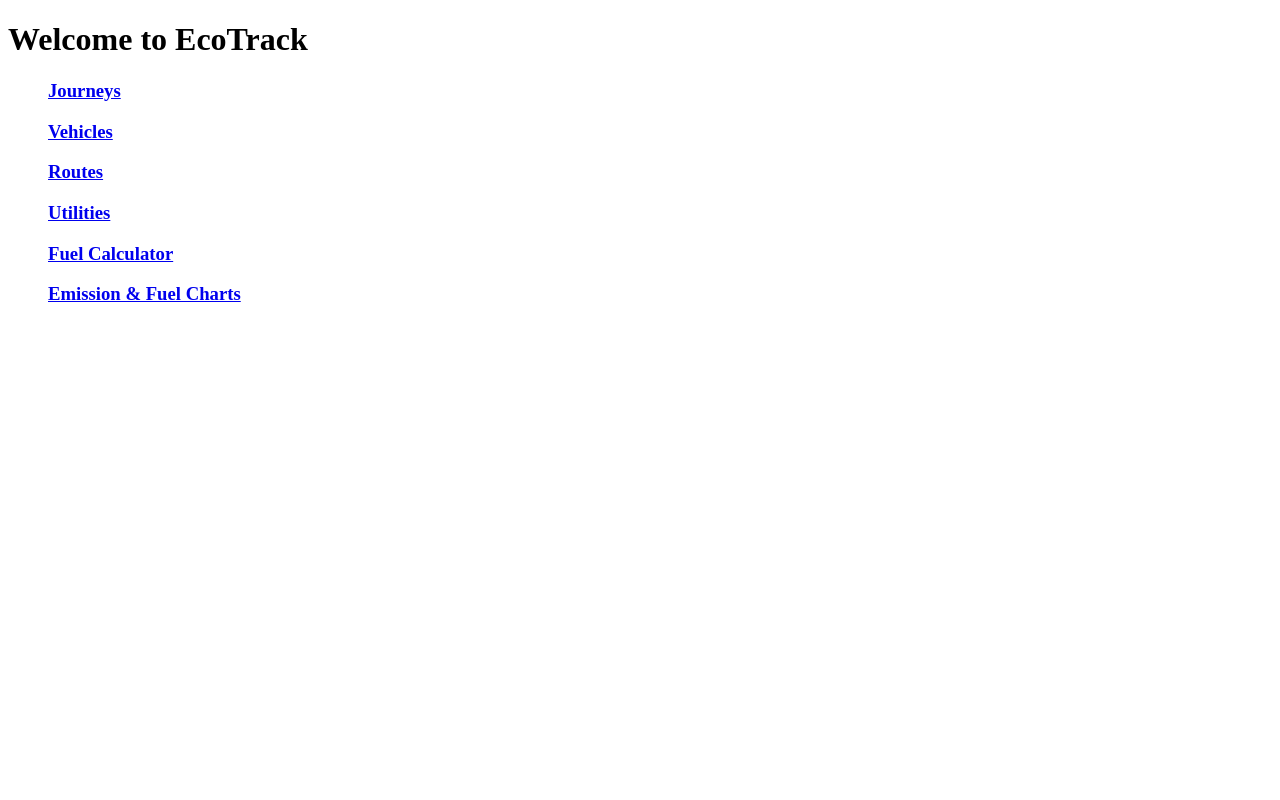
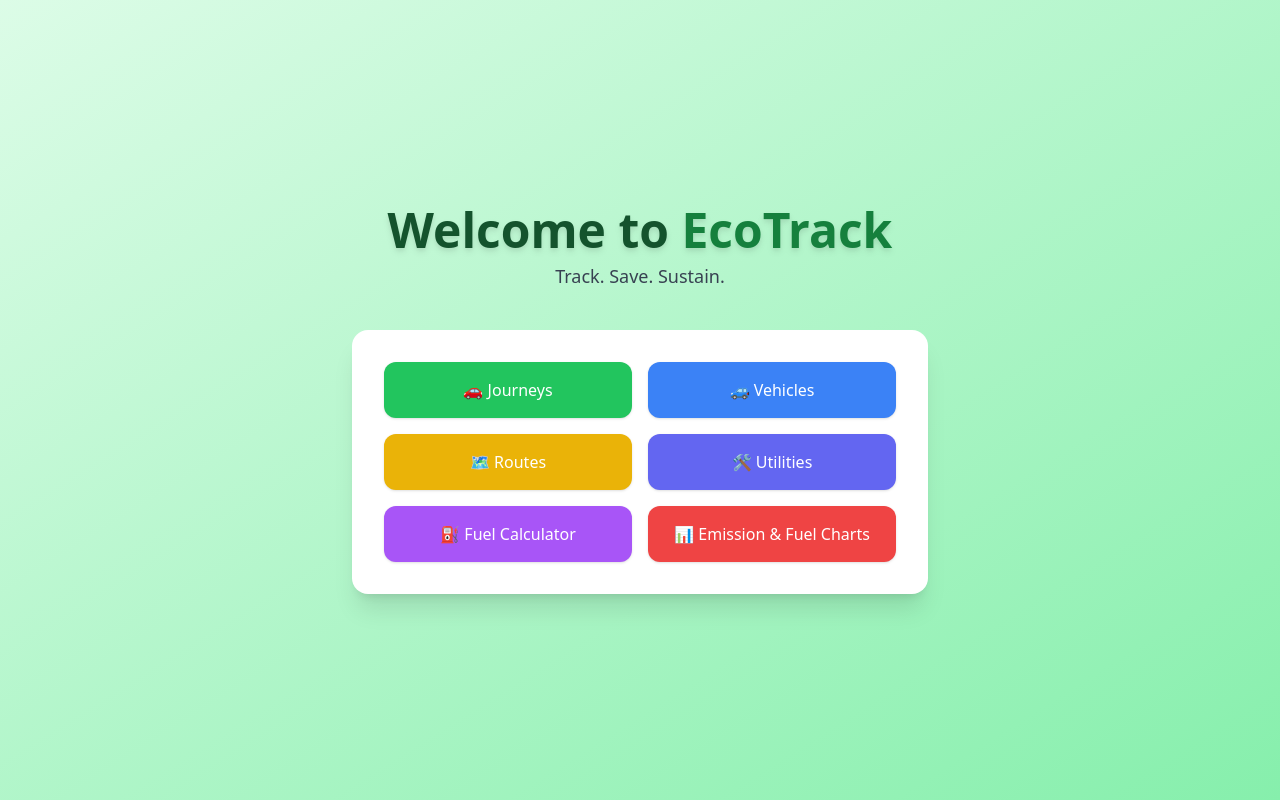
Before and after one commit to pradeepparisn/FSD-GIT-fork, a Django app: page / in a window 1280 px wide. Run offline with Django 4.2, Linux system fonts and the light colour scheme; some libraries are stand-ins or nearby versions.

Commit message:
Styling the home page

```diff
--- a/templates/carbontracker/home.html
+++ b/templates/carbontracker/home.html
@@ -1,20 +1,59 @@
 <!DOCTYPE html>
-<html>
+<html lang="en">
 <head>
+    <meta charset="UTF-8">
     <title>EcoTrack - Home</title>
+    <meta name="viewport" content="width=device-width, initial-scale=1.0">
+    <script src="https://cdn.tailwindcss.com"></script>
 </head>
-<!-- this is a home file -->
-<body>
-    <h1>Welcome to EcoTrack</h1>
-    <nav>
-        <ul>
-            <h3><a href="{% url 'journey_list' %}">Journeys</a></h3>
-            <h3><a href="{% url 'vehicle_list' %}">Vehicles</a></h3>
-            <h3><a href="{% url 'route_list' %}">Routes</a></h3>
-            <h3><a href="{% url 'utility_list' %}">Utilities</a></h3>
-            <h3><a href="{% url 'fuel_calculator' %}">Fuel Calculator</a></h3>
-            <h3><a href="{% url 'emission_fuel_charts' %}">Emission & Fuel Charts</a></h3>
+<body class="bg-gradient-to-br from-green-100 to-green-300 min-h-screen flex flex-col items-center justify-center font-sans">
+
+    <!-- Header -->
+    <header class="mb-10 text-center">
+        <h1 class="text-5xl font-bold text-green-900 drop-shadow-md">Welcome to <span class="text-green-700">EcoTrack</span></h1>
+        <p class="text-lg mt-2 text-gray-700">Track. Save. Sustain.</p>
+    </header>
+
+    <!-- Navigation -->
+    <nav class="w-full max-w-xl bg-white rounded-2xl shadow-xl p-8">
+        <ul class="grid grid-cols-1 gap-4 sm:grid-cols-2">
+            <li>
+                <a href="{% url 'journey_list' %}" class="block bg-green-500 hover:bg-green-600 text-white text-center py-4 px-6 rounded-xl transition duration-300 ease-in-out shadow hover:shadow-lg">
+                    🚗 Journeys
+                </a>
+            </li>
+            <li>
+                <a href="{% url 'vehicle_list' %}" class="block bg-blue-500 hover:bg-blue-600 text-white text-center py-4 px-6 rounded-xl transition duration-300 ease-in-out shadow hover:shadow-lg">
+                    🚙 Vehicles
+                </a>
+            </li>
+            <li>
+                <a href="{% url 'route_list' %}" class="block bg-yellow-500 hover:bg-yellow-600 text-white text-center py-4 px-6 rounded-xl transition duration-300 ease-in-out shadow hover:shadow-lg">
+                    🗺️ Routes
+                </a>
+            </li>
+            <li>
+                <a href="{% url 'utility_list' %}" class="block bg-indigo-500 hover:bg-indigo-600 text-white text-center py-4 px-6 rounded-xl transition duration-300 ease-in-out shadow hover:shadow-lg">
+                    🛠️ Utilities
+                </a>
+            </li>
+            <li>
+                <a href="{% url 'fuel_calculator' %}" class="block bg-purple-500 hover:bg-purple-600 text-white text-center py-4 px-6 rounded-xl transition duration-300 ease-in-out shadow hover:shadow-lg">
+                    ⛽ Fuel Calculator
+                </a>
+            </li>
+            <li>
+                <a href="{% url 'emission_fuel_charts' %}" class="block bg-red-500 hover:bg-red-600 text-white text-center py-4 px-6 rounded-xl transition duration-300 ease-in-out shadow hover:shadow-lg">
+                    📊 Emission & Fuel Charts
+                </a>
+            </li>
         </ul>
     </nav>
+
+    <!-- Footer -->
+    <!-- <footer class="mt-10 text-sm text-gray-600"> -->
+        <!-- &copy; 2025 EcoTrack. All rights reserved. -->
+    <!-- </footer> -->
+
 </body>
 </html>
```
